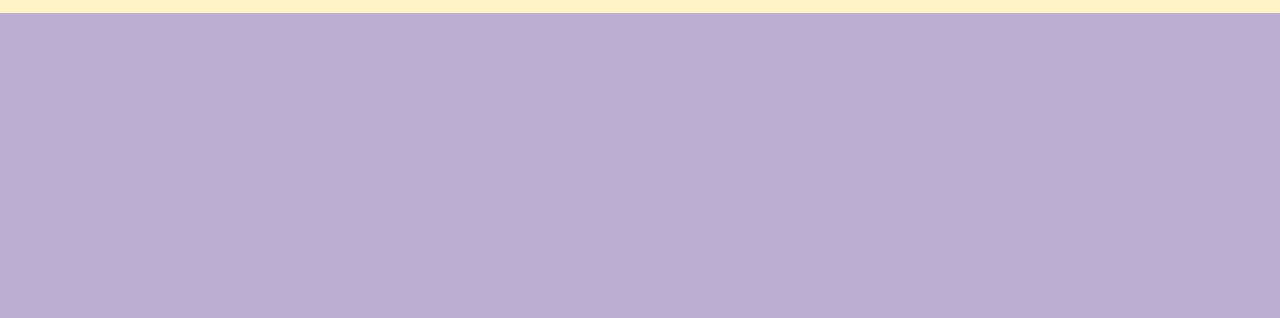
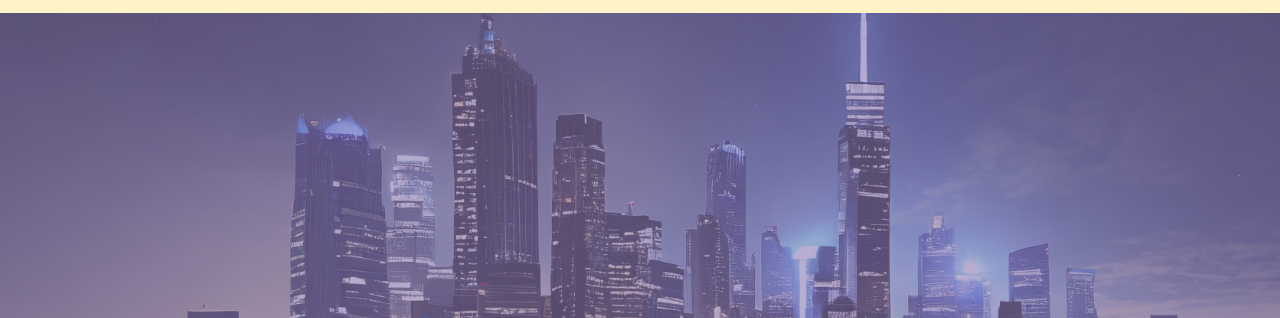
Before and after one commit to chucasr/harfolio, a plain HTML site: page index.html in a window 1280 px wide. Shown: the part 69-387 px from the top of the page. Drawn offline with Linux system fonts and the light colour scheme; some packages are replaced by stand-ins of ours.

Commit message:
Update style.css

```diff
--- a/css/style.css
+++ b/css/style.css
@@ -49,7 +49,7 @@ header{
 
 /*メイン*/
 #hero {
-    background-image: url("./images/47689.jpg");
+    background-image: url("../images/47689.jpg");
     background-position: center;
     background-size: cover;
     height: 840px;
```
